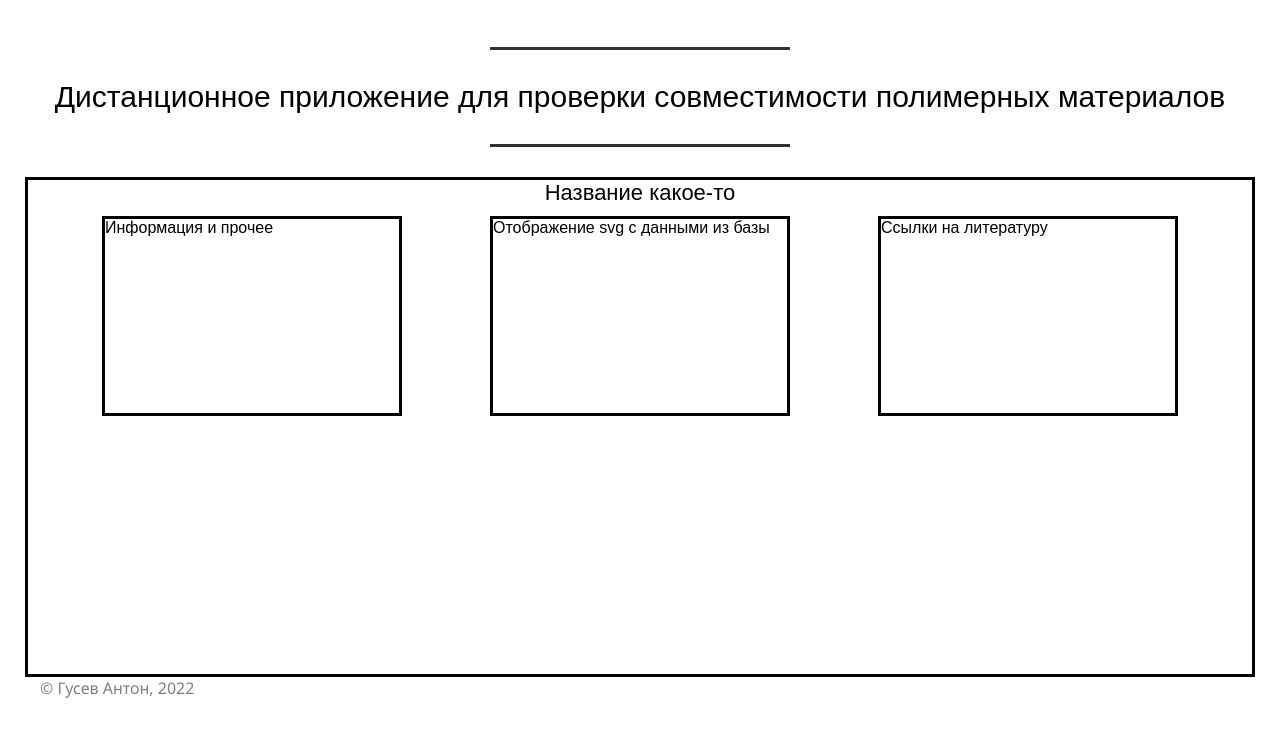
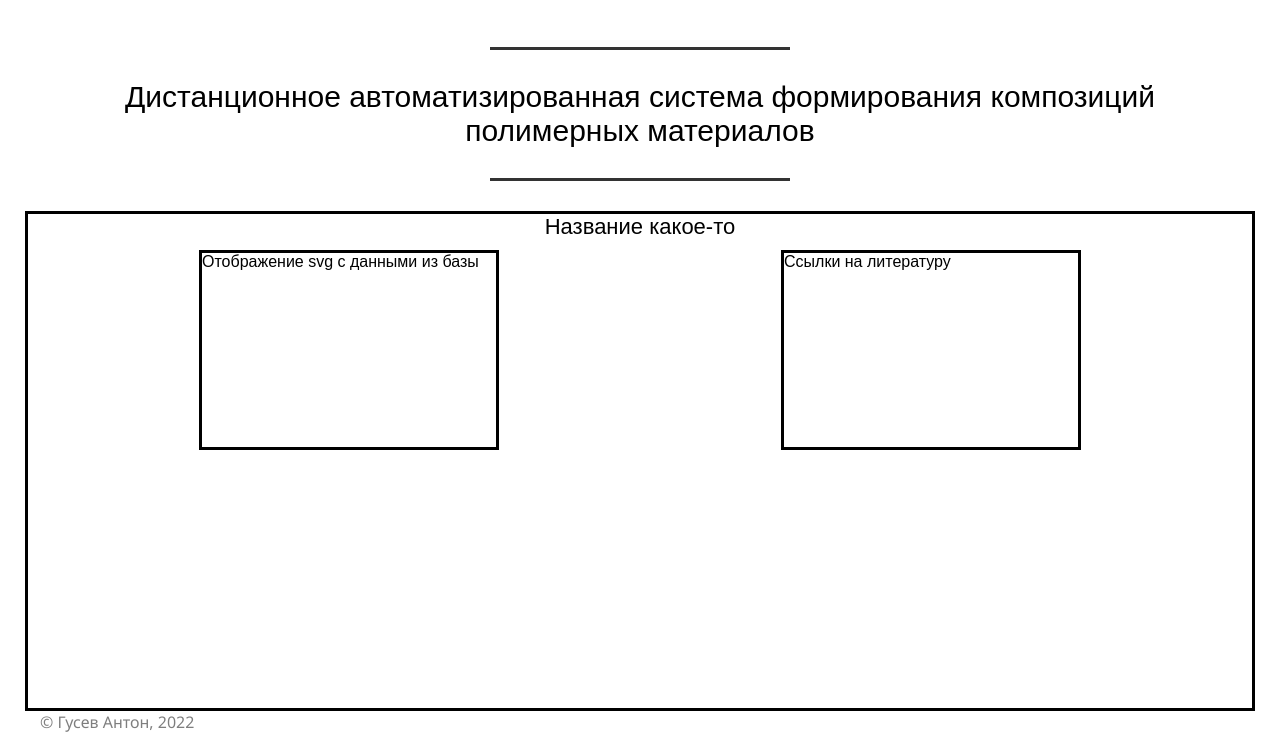
Before and after one commit to konarparti/web-course-project, a website: page index.html in a window 1280 px wide. Shown: the part 103-836 px from the top of the page. Before the commit the page ends 802 px from the top, so only its background shows below. Drawn offline with nearby package versions, Linux system fonts and the light colour scheme.

Commit message:
fix animation

```diff
--- a/css/style.css
+++ b/css/style.css
@@ -124,6 +124,7 @@ h1, h2, h3, h4, h5, h6 {
     background-color: black;
     position: absolute;
     left: 0;
+    transition: transform 1s;
 }
 
 .nav-toggle-item:before {
--- a/index.html
+++ b/index.html
@@ -38,7 +38,7 @@
     <main>
         <div class="flex-column title">
             <div class="title-inner">
-                <div class="title-name">Дистанционное приложение для проверки совместимости полимерных материалов</div>
+                <div class="title-name">Дистанционное автоматизированная система формирования композиций полимерных материалов </div>
             </div>
         </div>
 
@@ -47,10 +47,11 @@
                 <div class="content-title">
                     Название какое-то
                 </div>
+            <!-- TODO: блок настройки -->
                 <div class="flex-row main-content" style="height: 200px; ">
-                    <div class="main-content-about border" style="width: 300px;">
-                        Информация и прочее
-                    </div>
+                    <!-- <div class="main-content-about border" style="width: 300px;">
+                       TODO: Авторизация
+                    </div> -->
                     <div class="svg-element border" style="width: 300px;">
                         Отображение svg с данными из базы
                     </div>
--- a/js/main.js
+++ b/js/main.js
@@ -1,5 +1,5 @@
 $(function(){
-
+    //TODO: переписать на чистый js
     //menu
     $("#nav-toggle").on("click", function(event) {
         event.preventDefault();
```
